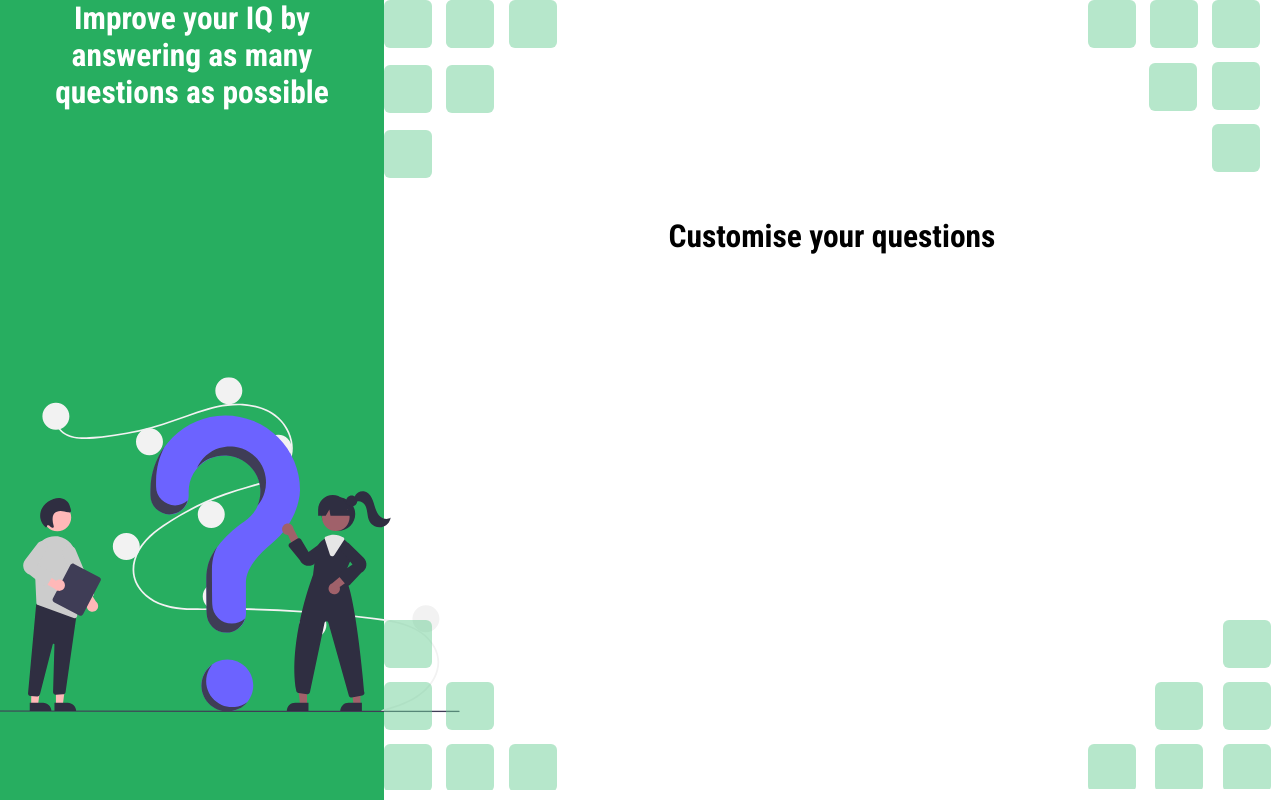
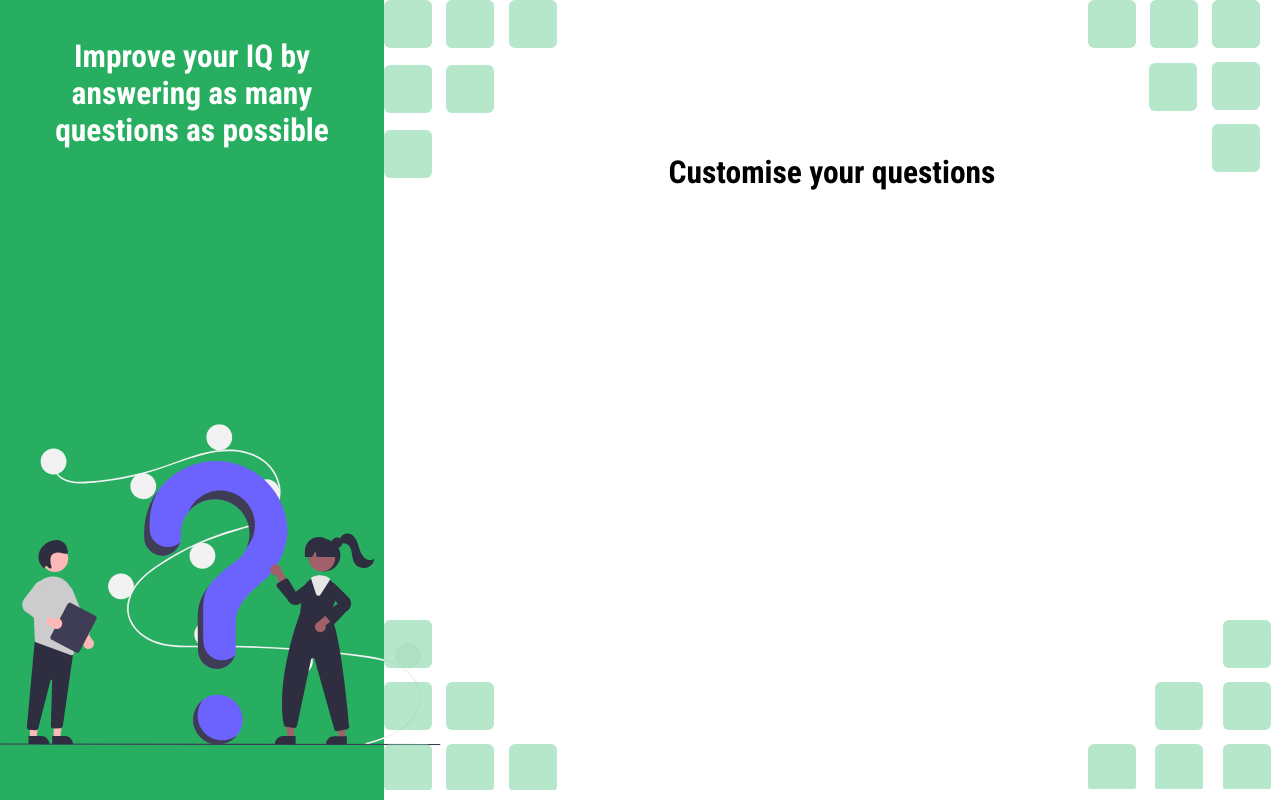
Before and after one commit to jmnyarega/Questionista, a React (Create React App) app: page / in a window 1280 px wide. Built offline with nearby package versions, Linux system fonts and the light colour scheme.

Commit message:
fix positioning

```diff
--- a/src/Home/index.css
+++ b/src/Home/index.css
@@ -34,11 +34,11 @@ h2 {
 
 .sidebar-img {
   position: absolute;
-  bottom: 5%;
+  bottom: 0;
 }
 
 .sidebar-text {
-  margin: auto 2rem;
+  margin: 10% 2rem;
   text-align: center;
   color: #fff;
 }
@@ -70,6 +70,9 @@ h2 {
   position: absolute;
   left: 30%;
   right: 0;
+  margin: 10% auto;
+}
+
+.content-title {
   text-align: center;
-  margin: 15% auto;
 }
--- a/src/Home/index.tsx
+++ b/src/Home/index.tsx
@@ -32,7 +32,7 @@ const Home = () => {
         </div>
       </div>
       <main className="content">
-        <h2>Customise your questions</h2>
+        <h2 className="content-title">Customise your questions</h2>
       </main>
     </div>
   );
--- a/src/assets/img.tsx
+++ b/src/assets/img.tsx
@@ -2,7 +2,7 @@ import React from "react";
 
 export const Img = () => (
   <svg
-    width="120%"
+    width="115%"
     height="420"
     viewBox="0 0 576 420"
     fill="none"
```
